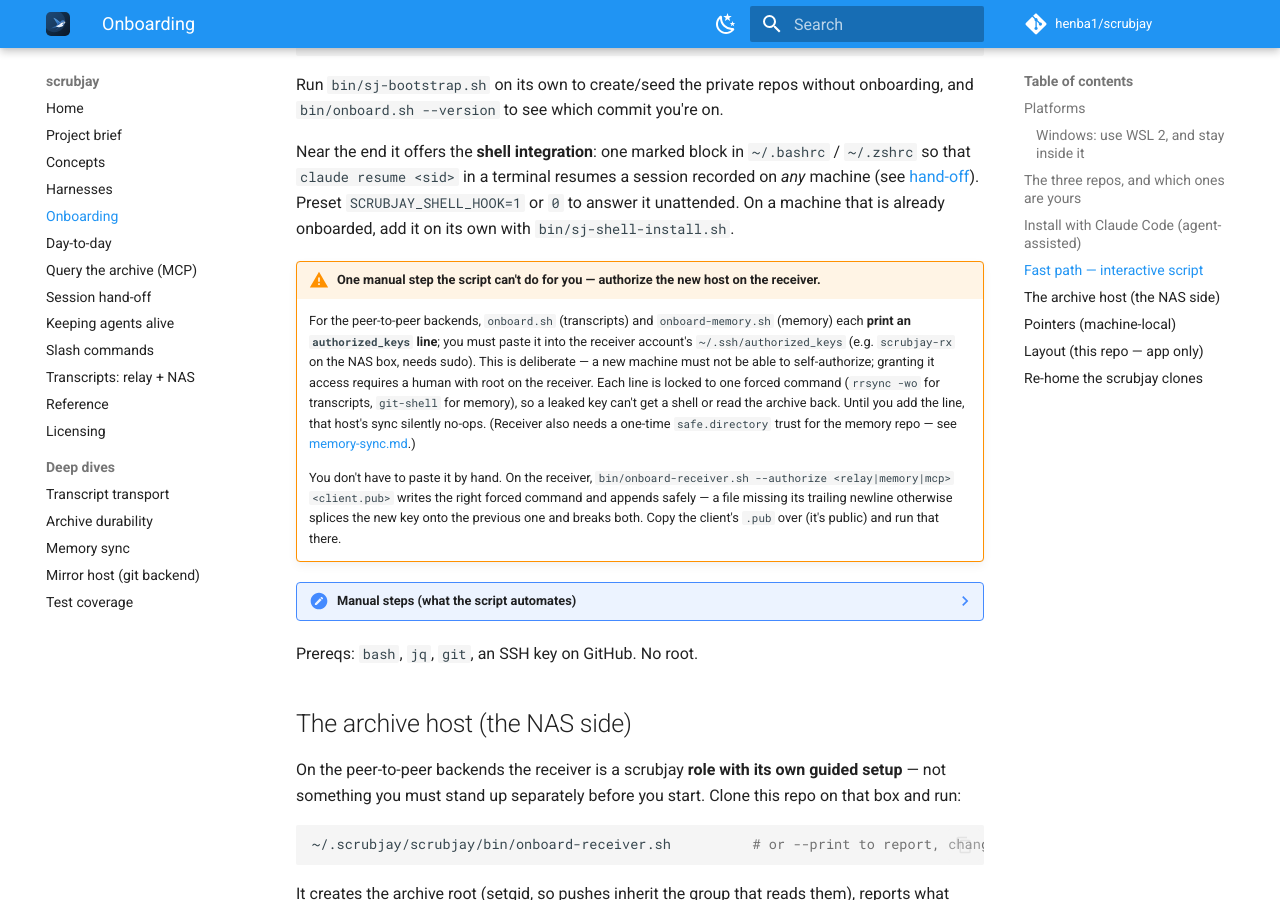
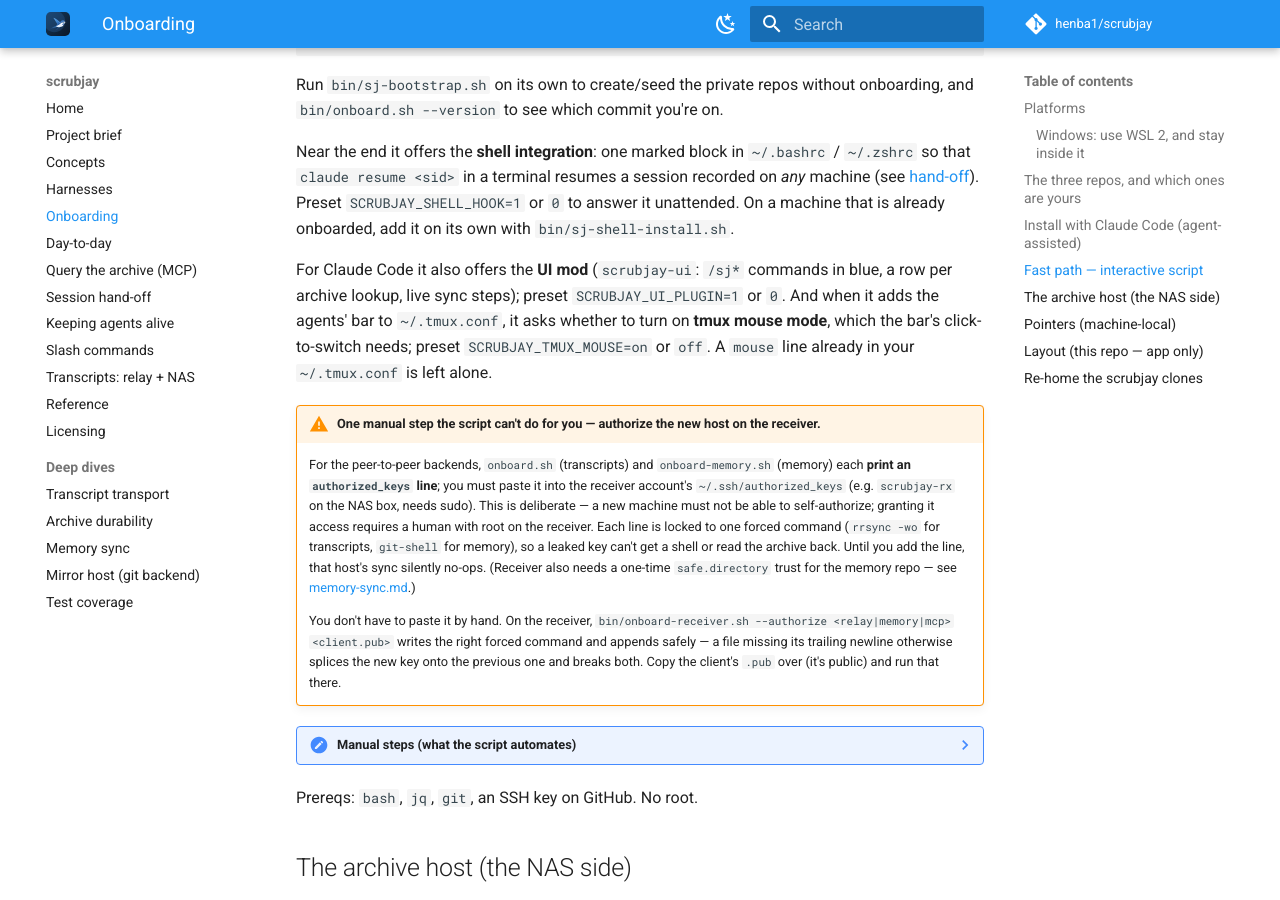
Before and after one commit to henba1/scrubjay, an MkDocs documentation site: the page built from docs/onboarding.md, in a window 1280 px wide and 900 px high, scrolled down 3046 px. Built offline with MkDocs 1.6.1 and Material for MkDocs 9.7.7, drawn with Linux system fonts in a browser that asks for light colours; comment, search, counter and statistics services are not loaded.

Commit message:
onboard: offer the Claude Code UI mod and tmux mouse mode (#121)
New machines ended up without two things the docs assume: the scrubjay-ui mod (blue /sj*
commands, lookup rows) was mentioned only in the README, and the tmux bar's click-to-switch needs
mouse mode, which onboarding only hinted at in a line that is easy to miss.

- For Claude Code, offer to install scrubjay-ui (adds the marketplace if needed). Skipped when the
  claude CLI is absent or the plugin is already installed. Preset SCRUBJAY_UI_PLUGIN=1|0.
- When adding the agents' bar to ~/.tmux.conf, ask to append `set -g mouse on`. Skipped when a
  mouse line is already there. Preset SCRUBJAY_TMUX_MOUSE=on|off.

Co-authored-by: Claude <noreply@anthropic.com>

```diff
--- a/docs/onboarding.md
+++ b/docs/onboarding.md
@@ -126,6 +126,12 @@ that `claude resume <sid>` in a terminal resumes a session recorded on *any* mac
 answer it unattended. On a machine that is already onboarded, add it on its own with
 `bin/sj-shell-install.sh`.
 
+For Claude Code it also offers the **UI mod** (`scrubjay-ui`: `/sj*` commands in blue, a row per
+archive lookup, live sync steps); preset `SCRUBJAY_UI_PLUGIN=1` or `0`. And when it adds the agents'
+bar to `~/.tmux.conf`, it asks whether to turn on **tmux mouse mode**, which the bar's
+click-to-switch needs; preset `SCRUBJAY_TMUX_MOUSE=on` or `off`. A `mouse` line already in your
+`~/.tmux.conf` is left alone.
+
 !!! warning "One manual step the script can't do for you — authorize the new host on the receiver."
     For the peer-to-peer backends, `onboard.sh` (transcripts) and `onboard-memory.sh` (memory) each
     **print an `authorized_keys` line**; you must paste it into the receiver account's
```
Also changed, not shown: README.md (+1 -1 lines), 1 other file.
